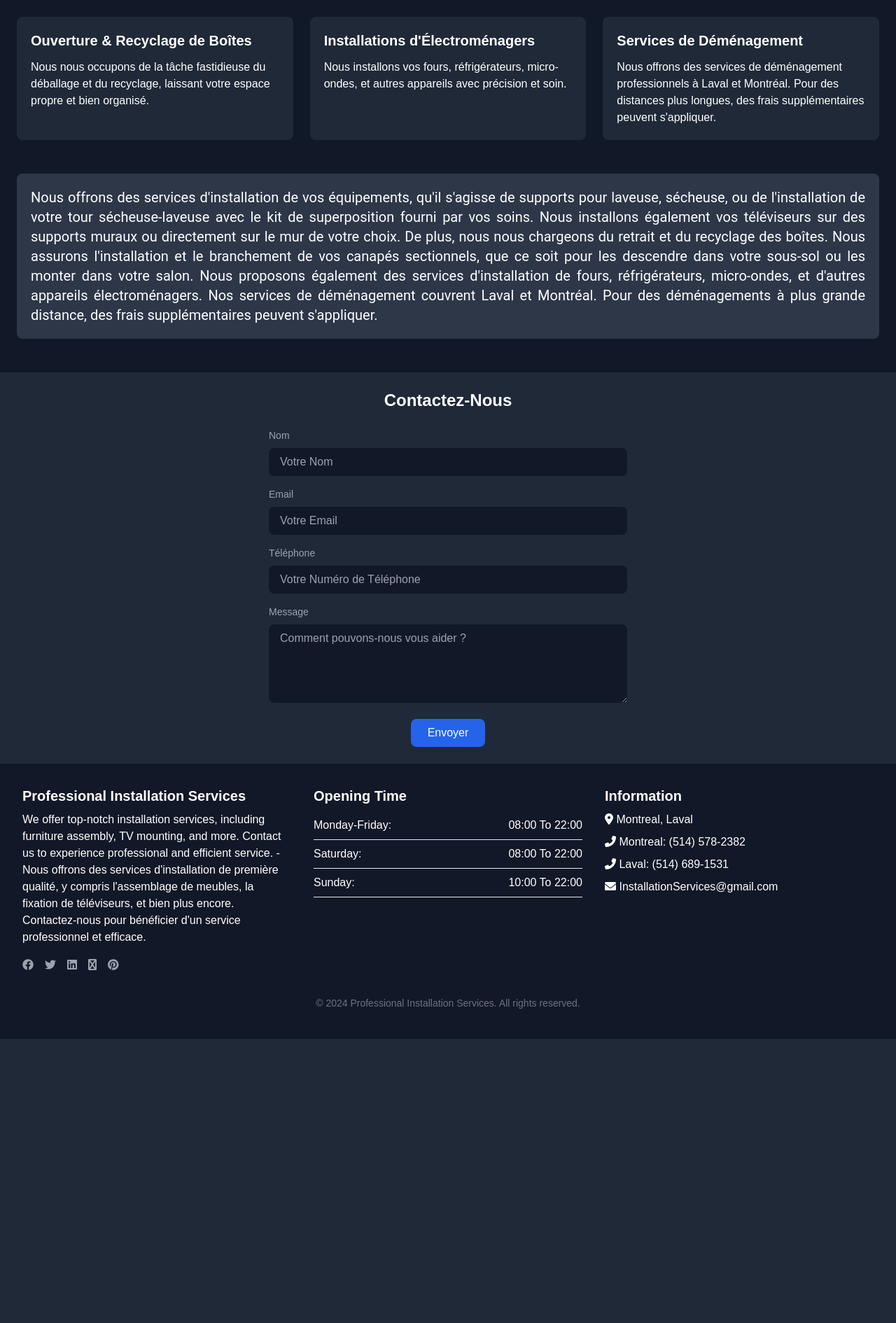
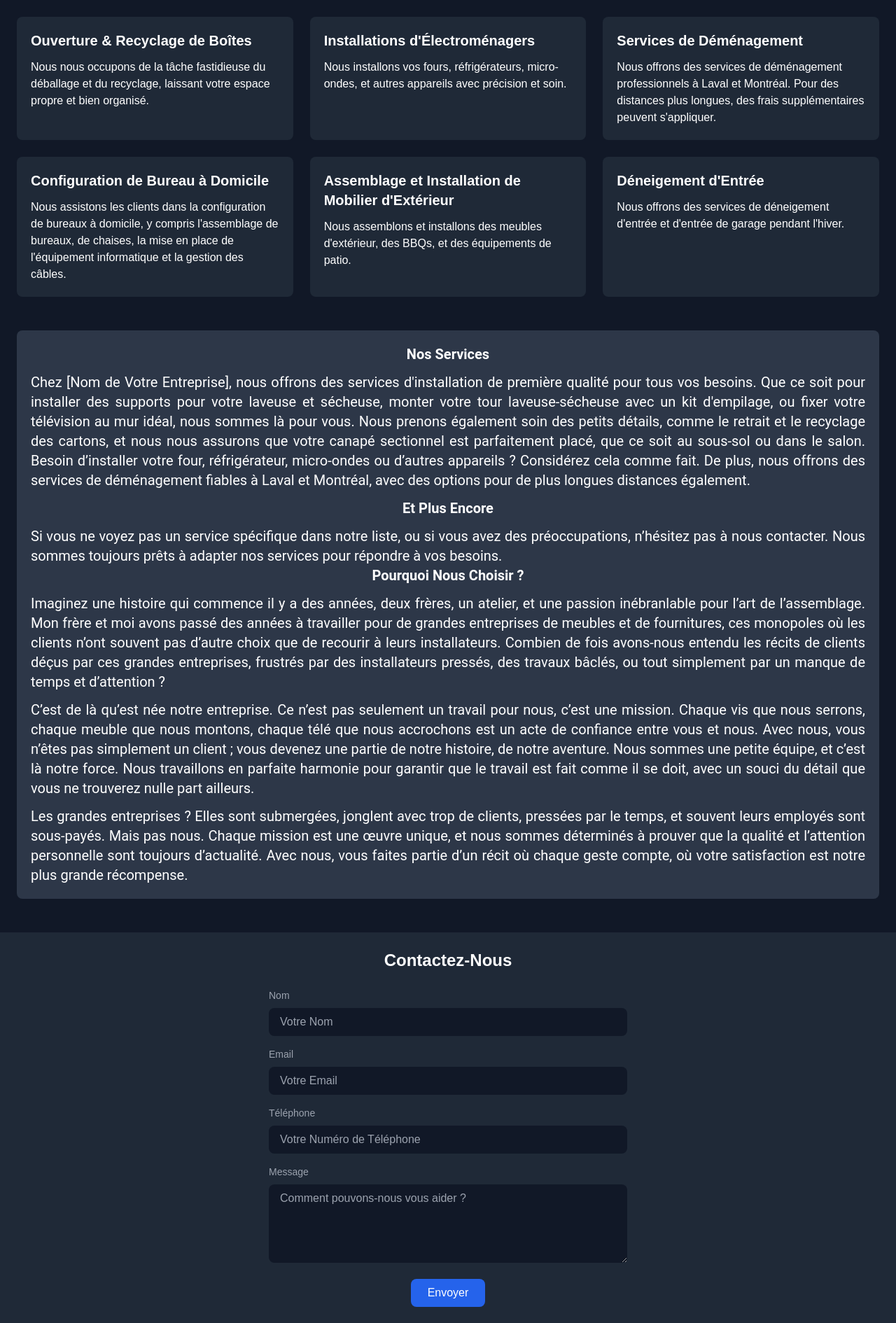
Before and after one commit to PingWinning/Installation-Bizz, a PHP site: page / in a window 1280 px wide. Shown: the part 340-2230 px from the top of the page at 70% size. Before the commit the page ends 1824 px from the top, so only its background shows below. Run offline with PHP 8.4, Linux system fonts and the light colour scheme; some libraries are stand-ins or nearby versions.

```diff
--- a/index.php
+++ b/index.php
@@ -137,6 +137,18 @@ if ($_SERVER["REQUEST_METHOD"] == "POST") {
                     <h3 id="service-6-title" class="text-xl font-semibold mb-3">Services de Déménagement</h3>
                     <p id="service-6-desc">Nous offrons des services de déménagement professionnels à Laval et Montréal. Pour des distances plus longues, des frais supplémentaires peuvent s'appliquer.</p>
                 </div>
+                <div class="bg-gray-800 p-5 rounded-lg">
+                    <h3 id="service-7-title" class="text-xl font-semibold mb-3">Configuration de Bureau à Domicile</h3>
+                    <p id="service-7-desc">Nous assistons les clients dans la configuration de bureaux à domicile, y compris l'assemblage de bureaux, de chaises, la mise en place de l'équipement informatique et la gestion des câbles.</p>
+                </div>
+                <div class="bg-gray-800 p-5 rounded-lg">
+                    <h3 id="service-8-title" class="text-xl font-semibold mb-3">Assemblage et Installation de Mobilier d'Extérieur</h3>
+                    <p id="service-8-desc">Nous assemblons et installons des meubles d'extérieur, des BBQs, et des équipements de patio.</p>
+                </div>
+                <div class="bg-gray-800 p-5 rounded-lg">
+                    <h3 id="service-9-title" class="text-xl font-semibold mb-3">Déneigement d'Entrée</h3>
+                    <p id="service-9-desc">Nous offrons des services de déneigement d'entrée et d'entrée de garage pendant l'hiver.</p>
+                </div>
             </div>
         </div>
     </section>
@@ -146,14 +158,44 @@ if ($_SERVER["REQUEST_METHOD"] == "POST") {
         <div class="container mx-auto">
             <!-- French Description -->
             <div class="mb-6" id="description-fr">
+                <h3 class="text-xl font-semibold mb-3">Nos Services</h3>
                 <p class="text-lg md:text-xl leading-relaxed text-justify">
-                    Nous offrons des services d'installation de vos équipements, qu'il s'agisse de supports pour laveuse, sécheuse, ou de l'installation de votre tour sécheuse-laveuse avec le kit de superposition fourni par vos soins. Nous installons également vos téléviseurs sur des supports muraux ou directement sur le mur de votre choix. De plus, nous nous chargeons du retrait et du recyclage des boîtes. Nous assurons l'installation et le branchement de vos canapés sectionnels, que ce soit pour les descendre dans votre sous-sol ou les monter dans votre salon. Nous proposons également des services d'installation de fours, réfrigérateurs, micro-ondes, et d'autres appareils électroménagers. Nos services de déménagement couvrent Laval et Montréal. Pour des déménagements à plus grande distance, des frais supplémentaires peuvent s'appliquer.
+                    Chez [Nom de Votre Entreprise], nous offrons des services d'installation de première qualité pour tous vos besoins. Que ce soit pour installer des supports pour votre laveuse et sécheuse, monter votre tour laveuse-sécheuse avec un kit d'empilage, ou fixer votre télévision au mur idéal, nous sommes là pour vous. Nous prenons également soin des petits détails, comme le retrait et le recyclage des cartons, et nous nous assurons que votre canapé sectionnel est parfaitement placé, que ce soit au sous-sol ou dans le salon. Besoin d’installer votre four, réfrigérateur, micro-ondes ou d’autres appareils ? Considérez cela comme fait. De plus, nous offrons des services de déménagement fiables à Laval et Montréal, avec des options pour de plus longues distances également.
+                </p>
+                <h3 class="text-xl font-semibold mt-3 mb-3">Et Plus Encore</h3>
+                <p class="text-lg md:text-xl leading-relaxed text-justify">
+                Si vous ne voyez pas un service spécifique dans notre liste, ou si vous avez des préoccupations, n’hésitez pas à nous contacter. Nous sommes toujours prêts à adapter nos services pour répondre à vos besoins.
+                </p>
+                <h3 class="text-xl font-semibold mb-3">Pourquoi Nous Choisir ?</h3>
+                <p class="text-lg md:text-xl leading-relaxed text-justify">
+                    Imaginez une histoire qui commence il y a des années, deux frères, un atelier, et une passion inébranlable pour l’art de l’assemblage. Mon frère et moi avons passé des années à travailler pour de grandes entreprises de meubles et de fournitures, ces monopoles où les clients n’ont souvent pas d’autre choix que de recourir à leurs installateurs. Combien de fois avons-nous entendu les récits de clients déçus par ces grandes entreprises, frustrés par des installateurs pressés, des travaux bâclés, ou tout simplement par un manque de temps et d’attention ?
+                </p>
+                <p class="text-lg md:text-xl leading-relaxed text-justify mt-3">
+                    C’est de là qu’est née notre entreprise. Ce n’est pas seulement un travail pour nous, c’est une mission. Chaque vis que nous serrons, chaque meuble que nous montons, chaque télé que nous accrochons est un acte de confiance entre vous et nous. Avec nous, vous n’êtes pas simplement un client ; vous devenez une partie de notre histoire, de notre aventure. Nous sommes une petite équipe, et c’est là notre force. Nous travaillons en parfaite harmonie pour garantir que le travail est fait comme il se doit, avec un souci du détail que vous ne trouverez nulle part ailleurs.
+                </p>
+                <p class="text-lg md:text-xl leading-relaxed text-justify mt-3">
+                    Les grandes entreprises ? Elles sont submergées, jonglent avec trop de clients, pressées par le temps, et souvent leurs employés sont sous-payés. Mais pas nous. Chaque mission est une œuvre unique, et nous sommes déterminés à prouver que la qualité et l’attention personnelle sont toujours d’actualité. Avec nous, vous faites partie d’un récit où chaque geste compte, où votre satisfaction est notre plus grande récompense.
                 </p>
             </div>
             <!-- English Description -->
             <div class="mb-6 hidden" id="description-en">
+                <h3 class="text-xl font-semibold mb-3">Our Services</h3>
                 <p class="text-lg md:text-xl leading-relaxed text-justify">
-                    We offer installation services for your equipment, whether it's stands for your washer, dryer, or the installation of your washer-dryer tower with the stacking kit provided by you. We also install your televisions on wall mounts or directly on the wall of your choice. Additionally, we handle the removal and recycling of boxes. We ensure the installation and connection of your sectional sofas, whether it’s bringing them down to your basement or up to your living room. We also provide installation services for ovens, refrigerators, microwaves, and other appliances. Our moving services cover Laval and Montreal. For moves to greater distances, additional fees may apply.
+                    At [Your Company Name], we offer top-notch installation services for all your needs. Whether you're looking to install a washer and dryer stand, set up your washer-dryer tower with a stacking kit, or securely mount your TV on the perfect wall, we’ve got you covered. We take care of the small details too, from removing and recycling boxes to ensuring that your sectional sofa is perfectly placed, whether it’s in the basement or the living room. Need to install your oven, refrigerator, microwave, or other appliances? Consider it done. Plus, we offer reliable moving services across Laval and Montreal, with options for long-distance moves as well.
+                </p>
+                <h3 class="text-xl font-semibold mt-3 mb-3">And Much More</h3>
+                <p class="text-lg md:text-xl leading-relaxed text-justify">
+                    If you don’t see a specific service listed or have special concerns, don’t hesitate to contact us. We're always ready to customize our services to meet your unique needs.
+                </p>
+                <h3 class="text-xl font-semibold mb-3">Why Choose Us?</h3>
+                <p class="text-lg md:text-xl leading-relaxed text-justify">
+                    Imagine a story that began years ago, with two brothers, a workshop, and an unwavering passion for the art of assembly. My brother and I spent years working for large furniture and appliance companies – those monopolies where clients often had no choice but to rely on their installers. How many times did we hear stories of clients let down by these big companies, frustrated with rushed installers, sloppy work, or simply a lack of care and attention?
+                </p>
+                <p class="text-lg md:text-xl leading-relaxed text-justify mt-3">
+                    That’s how our company was born. This isn’t just a job for us; it’s a mission. Every screw we tighten, every piece of furniture we assemble, every TV we mount represents a bond of trust between you and us. With us, you’re not just a client; you become part of our story, part of our adventure. We are a small team, and that’s our strength. We work in perfect harmony to ensure the job is done right, with attention to detail that you won’t find anywhere else.
+                </p>
+                <p class="text-lg md:text-xl leading-relaxed text-justify mt-3">
+                    Big companies? They’re overwhelmed, juggling too many clients, racing against time, and often underpaying their employees. But not us. Every task is a unique piece of work, and we’re committed to proving that quality and personal attention are still very much alive. With us, you’re part of a narrative where every action counts, where your satisfaction is our greatest reward.
                 </p>
             </div>
         </div>
--- a/js/script.js
+++ b/js/script.js
@@ -30,6 +30,15 @@ document.getElementById('switch').addEventListener('change', function() {
 
         document.getElementById('service-6-title').textContent = "Moving Services";
         document.getElementById('service-6-desc').textContent = "We provide professional moving services in Laval and Montreal. For longer distances, additional fees may apply.";
+
+        document.getElementById('service-7-title').textContent = "Home Office Setup";
+        document.getElementById('service-7-desc').textContent = "We assist clients in setting up home offices, including assembling desks, chairs, setting up computer equipment, and cable management.";
+
+        document.getElementById('service-8-title').textContent = "Outdoor Furniture Assembly and Installation";
+        document.getElementById('service-8-desc').textContent = "We assemble and install outdoor furniture, BBQs, and patio equipment.";
+
+        document.getElementById('service-9-title').textContent = "Driveway Snow Removal";
+        document.getElementById('service-9-desc').textContent = "We offer driveway snow removal and garage entrance snow removal services during the winter.";
 
         // Update contact form fields
         document.querySelector("label[for='name']").textContent = "Name";
@@ -75,6 +84,15 @@ document.getElementById('switch').addEventListener('change', function() {
         document.getElementById('service-6-title').textContent = "Services de Déménagement";
         document.getElementById('service-6-desc').textContent = "Nous offrons des services de déménagement professionnels à Laval et Montréal. Pour des distances plus longues, des frais supplémentaires peuvent s'appliquer.";
 
+        document.getElementById('service-7-title').textContent = "Configuration de Bureau à Domicile";
+        document.getElementById('service-7-desc').textContent = "Nous assistons les clients dans la configuration de bureaux à domicile, y compris l'assemblage de bureaux, de chaises, la mise en place de l'équipement informatique et la gestion des câbles.";
+
+        document.getElementById('service-8-title').textContent = "Assemblage et Installation de Mobilier d'Extérieur";
+        document.getElementById('service-8-desc').textContent = "Nous assemblons et installons des meubles d'extérieur, des BBQs, et des équipements de patio.";
+
+        document.getElementById('service-9-title').textContent = "Déneigement d'Entrée";
+        document.getElementById('service-9-desc').textContent = "Nous offrons des services de déneigement d'entrée et d'entrée de garage pendant l'hiver.";
+
         // Update contact form fields
         document.querySelector("label[for='name']").textContent = "Nom";
         document.getElementById('name').placeholder = "Votre Nom";
```
